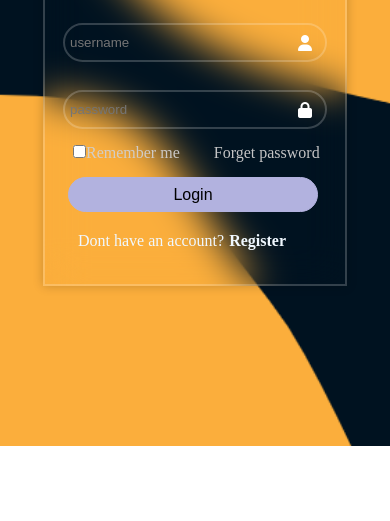
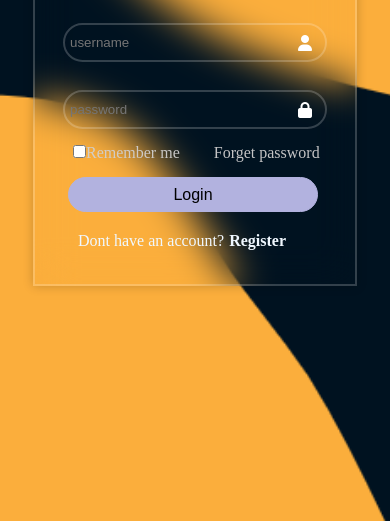
Before and after one commit to Atif-Zafar09/login-page, a plain HTML site: page index.html in a window 390 px wide. Shown: the part 323-844 px from the top of the page. Drawn offline with Linux system fonts and the light colour scheme.

Commit message:
Update style.css

```diff
--- a/style.css
+++ b/style.css
@@ -18,7 +18,7 @@ body{
 @media (max-width:768px){
     body{
         background-image: url(blob-scene-haikei\ mob.png);
-        background-size: contain;
+        background-size: cover;
         background-position: center ;
         background-repeat: no-repeat;
 
@@ -39,7 +39,7 @@ box-shadow: 0 0 10px rgba(0,0,0, 0.2);
 }
 @media (max-width: 768px) {
     .container {
-      width: 300px;
+      width: 320px;
 
     }
   }
```
